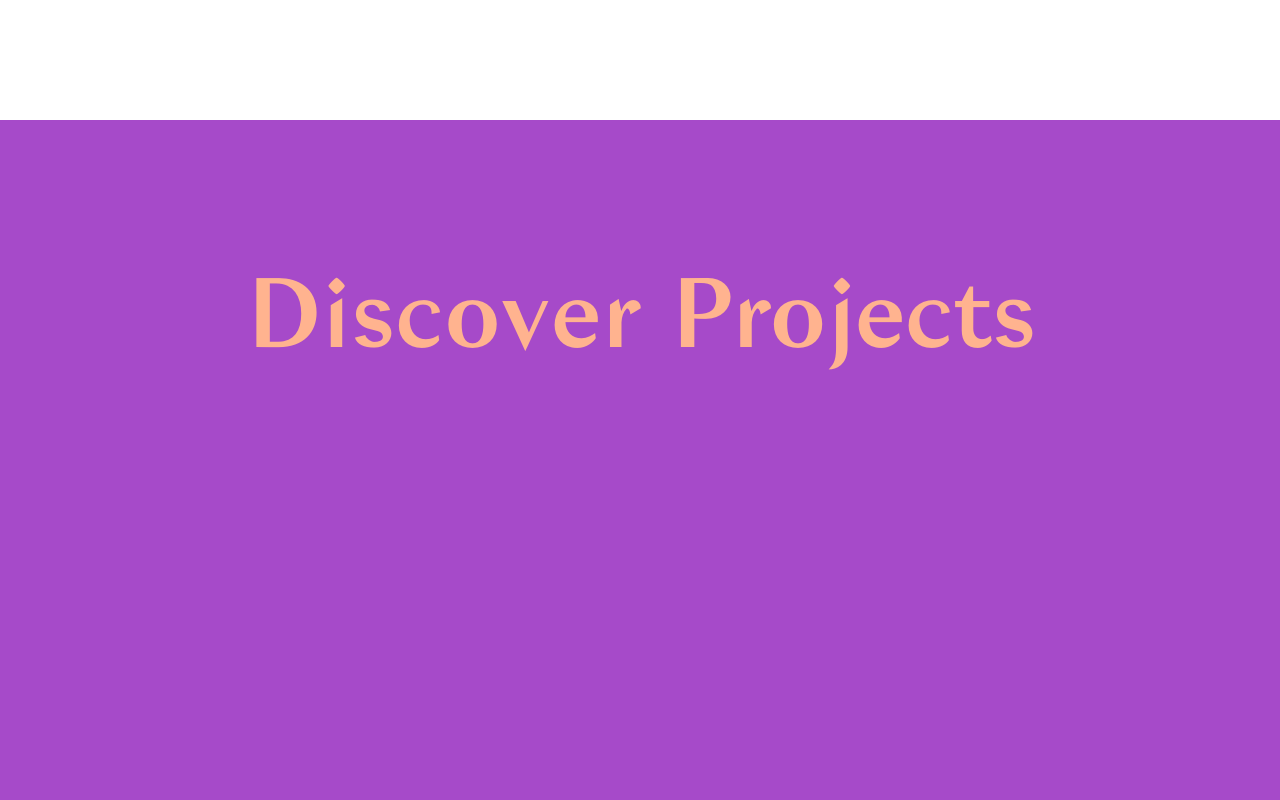
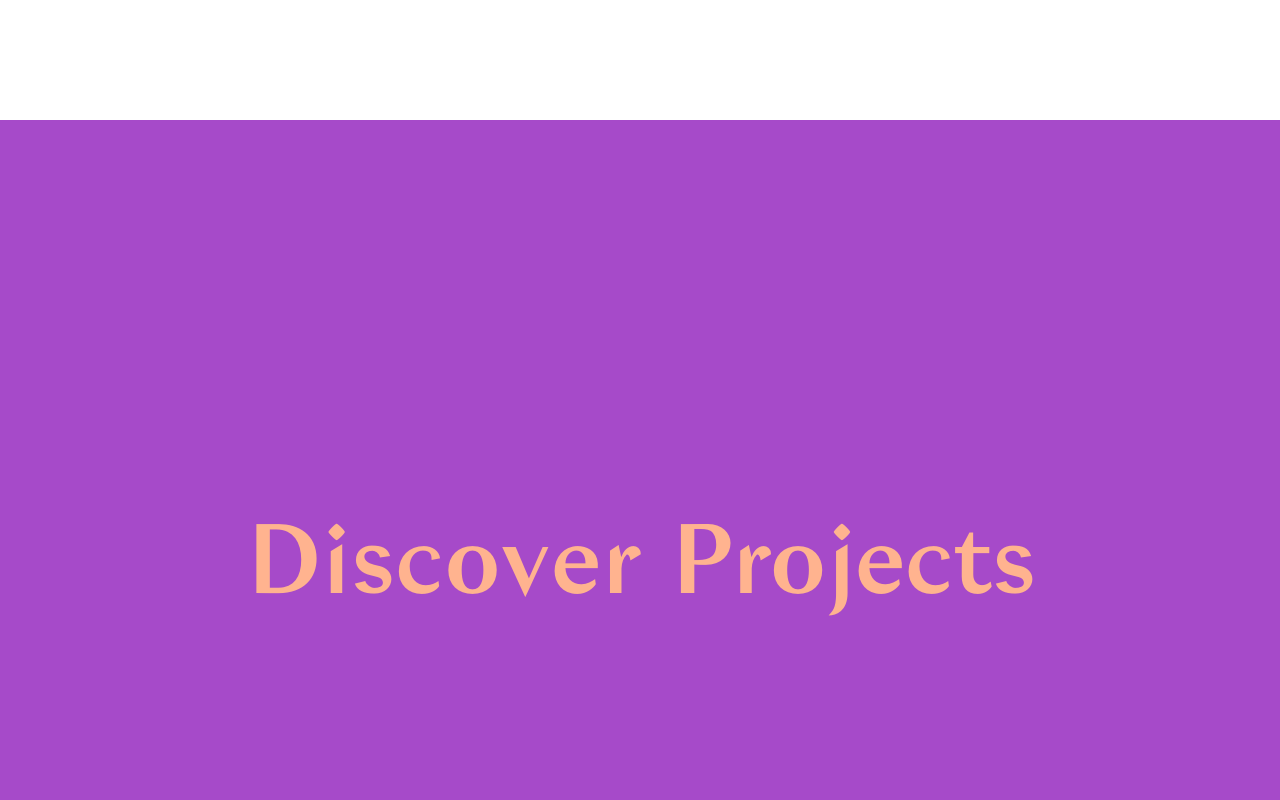
Before and after one commit to adrilevendi/personal-site, a plain HTML site: page index.html in a window 1280 px wide. Shown: the part 680-1480 px from the top of the page. Drawn offline with nearby package versions, Linux system fonts and the light colour scheme; a web font is replaced by a local one.

Commit message:
small fix

```diff
--- a/index.html
+++ b/index.html
@@ -46,7 +46,7 @@
 
                 </section>
 
-                <section id="discoverProjects" class="bg-lpurple d-flex d-md-block align-items-center">
+                <section id="discoverProjects" class="bg-lpurple d-flex  align-items-center">
                     <div class="container-fluid">
                       <!--   <div class="row">
                              <div class="col-md-12 pl-5">
```
